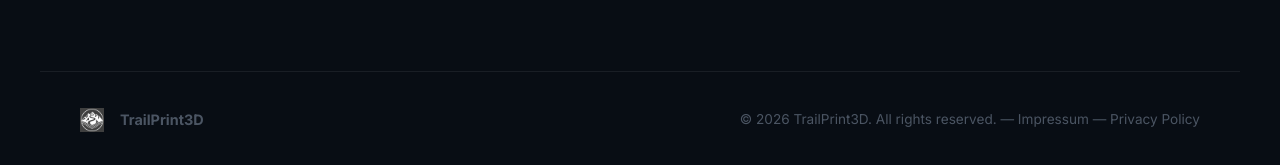
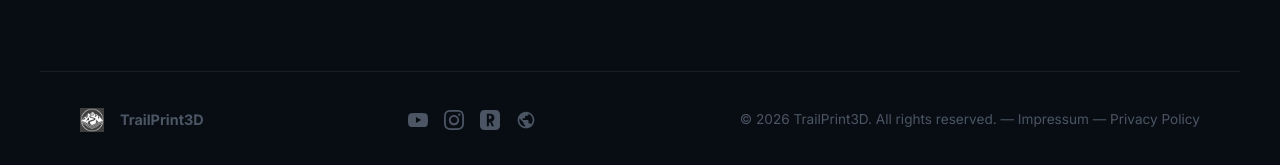
Before and after one commit to EmGi96/TrailPrint3D_web, a Jekyll site: the page built from impressum.html, in a window 1280 px wide and 1030 px high. Shown: the part 862-1027 px from the top of the window. Built offline with Jekyll 4.4.1, drawn with Linux system fonts in a browser that asks for light colours.

Commit message:
Add social icons to footer, FAQ support entry, and premium button analytics
- Add YouTube, Instagram, Printables, MakerWorld icon links to footer
- Add FAQ item: How can I Support the Development (Patreon + buymeacoffee)
- Add gtag click tracking to both Get Premium buttons (hero + CTA)

Co-Authored-By: Claude Sonnet 4.6 <noreply@anthropic.com>

```diff
--- a/_layouts/default.html
+++ b/_layouts/default.html
@@ -56,6 +56,20 @@
     <footer>
         <div class="footer-inner">
             <div class="footer-logo"><img src="/images/TP3D_logo.png" alt="TrailPrint3D logo" style="height:24px;vertical-align:middle;margin-right:8px;">TrailPrint3D</div>
+            <div class="footer-socials">
+                <a href="https://www.youtube.com/@EmGi_" target="_blank" rel="noopener noreferrer" class="footer-social-link" aria-label="YouTube">
+                    <svg viewBox="0 0 24 24" width="20" height="20" fill="currentColor" aria-hidden="true"><path d="M23.498 6.186a3.016 3.016 0 0 0-2.122-2.136C19.505 3.545 12 3.545 12 3.545s-7.505 0-9.377.505A3.017 3.017 0 0 0 .502 6.186C0 8.07 0 12 0 12s0 3.93.502 5.814a3.016 3.016 0 0 0 2.122 2.136c1.871.505 9.376.505 9.376.505s7.505 0 9.377-.505a3.015 3.015 0 0 0 2.122-2.136C24 15.93 24 12 24 12s0-3.93-.502-5.814zM9.545 15.568V8.432L15.818 12l-6.273 3.568z"/></svg>
+                </a>
+                <a href="https://www.instagram.com/emgi3d/" target="_blank" rel="noopener noreferrer" class="footer-social-link" aria-label="Instagram">
+                    <svg viewBox="0 0 24 24" width="20" height="20" fill="currentColor" aria-hidden="true"><path d="M12 0C8.74 0 8.333.015 7.053.072 5.775.132 4.905.333 4.14.63c-.789.306-1.459.717-2.126 1.384S.935 3.35.63 4.14C.333 4.905.131 5.775.072 7.053.012 8.333 0 8.74 0 12c0 3.259.014 3.668.072 4.948.2 4.358 2.618 6.78 6.98 6.98C8.333 23.986 8.741 24 12 24c3.259 0 3.668-.014 4.948-.072 4.354-.2 6.782-2.618 6.979-6.98.059-1.28.073-1.689.073-4.948 0-3.259-.014-3.667-.072-4.947-.196-4.354-2.617-6.78-6.979-6.98C15.668.014 15.259 0 12 0zm0 2.16c3.203 0 3.585.016 4.85.071 3.252.148 4.771 1.691 4.919 4.919.058 1.265.069 1.645.069 4.849 0 3.205-.012 3.584-.069 4.849-.149 3.225-1.664 4.771-4.919 4.919-1.266.058-1.644.07-4.85.07-3.204 0-3.584-.012-4.849-.07-3.26-.149-4.771-1.699-4.919-4.92-.058-1.265-.07-1.644-.07-4.849 0-3.203.013-3.585.07-4.849.149-3.227 1.664-4.771 4.919-4.919 1.266-.057 1.645-.069 4.849-.069zm0 3.84c-3.403 0-6.162 2.759-6.162 6.162s2.759 6.163 6.162 6.163 6.162-2.76 6.162-6.163c0-3.403-2.759-6.162-6.162-6.162zM12 16c-2.209 0-4-1.79-4-4 0-2.209 1.791-4 4-4s4 1.791 4 4c0 2.21-1.791 4-4 4zm6.406-11.845c-.796 0-1.441.645-1.441 1.44s.645 1.44 1.441 1.44c.795 0 1.439-.645 1.439-1.44s-.644-1.44-1.439-1.44z"/></svg>
+                </a>
+                <a href="https://www.printables.com/@EmGi" target="_blank" rel="noopener noreferrer" class="footer-social-link" aria-label="Printables">
+                    <svg viewBox="0 0 24 24" width="20" height="20" fill="currentColor" aria-hidden="true"><path d="M5.138 0A5.136 5.136 0 0 0 0 5.138v13.724A5.136 5.136 0 0 0 5.138 24H18.86A5.136 5.136 0 0 0 24 18.862V5.138A5.136 5.136 0 0 0 18.862 0zm6.863 4.62c.993 0 1.897.198 2.71.595.813.397 1.453.954 1.918 1.668.465.713.698 1.538.698 2.473 0 .853-.178 1.61-.535 2.27a3.956 3.956 0 0 1-1.423 1.548c-.592.376-1.25.6-1.978.67v.062c.374.08.716.266 1.027.558.31.291.564.66.762 1.106l1.534 3.808H14.08l-1.302-3.432c-.15-.39-.344-.658-.584-.803-.239-.145-.557-.218-.956-.218h-.588v4.453H8.211V4.62zm-1.35 2.268v3.78h.855c.7 0 1.254-.186 1.661-.558.408-.372.611-.878.611-1.517 0-.607-.185-1.076-.554-1.41-.37-.332-.905-.498-1.609-.498h-.964z"/></svg>
+                </a>
+                <a href="https://makerworld.com/de/@EmGi" target="_blank" rel="noopener noreferrer" class="footer-social-link" aria-label="MakerWorld">
+                    <svg viewBox="0 0 24 24" width="20" height="20" fill="currentColor" aria-hidden="true"><path d="M12 2C6.48 2 2 6.48 2 12s4.48 10 10 10 10-4.48 10-10S17.52 2 12 2zm-1 17.93c-3.95-.49-7-3.85-7-7.93 0-.62.08-1.21.21-1.79L9 15v1c0 1.1.9 2 2 2v1.93zm6.9-2.54c-.26-.81-1-1.39-1.9-1.39h-1v-3c0-.55-.45-1-1-1H8v-2h2c.55 0 1-.45 1-1V7h2c1.1 0 2-.9 2-2v-.41c2.93 1.19 5 4.06 5 7.41 0 2.08-.8 3.97-2.1 5.39z"/></svg>
+                </a>
+            </div>
             <p class="footer-copy">&copy; 2026 TrailPrint3D. All rights reserved. &mdash; <a href="impressum.html" class="footer-legal">Impressum</a> &mdash; <a href="privacy-policy.html" class="footer-legal">Privacy Policy</a></p>
         </div>
     </footer>
--- a/styles.css
+++ b/styles.css
@@ -734,6 +734,19 @@ nav {
 }
 .footer-legal:hover { color: var(--green); }
 
+.footer-socials {
+    display: flex;
+    gap: 16px;
+    align-items: center;
+}
+.footer-social-link {
+    color: var(--text-muted);
+    display: flex;
+    align-items: center;
+    transition: color 0.2s;
+}
+.footer-social-link:hover { color: var(--green); }
+
 /* ── Responsive ─────────────────────────────── */
 @media (max-width: 960px) {
     nav { padding: 0 20px; }
```
Also changed, not shown: index.html (+12 -8 lines).
